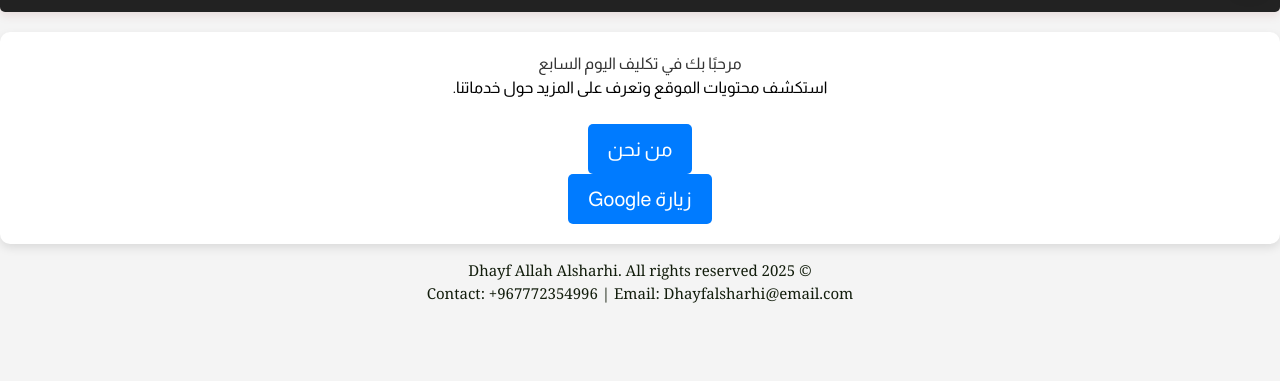
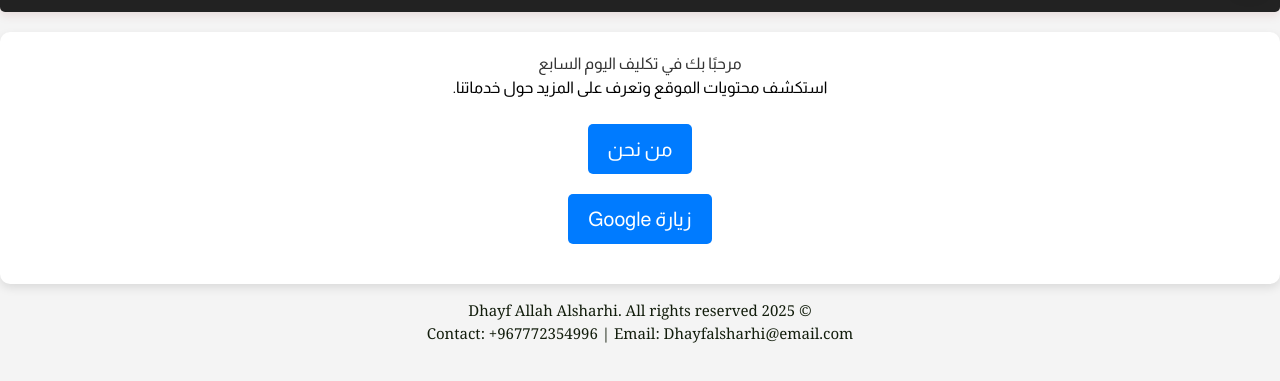
Before and after one commit to alsharhy/Seventh-Day, a plain HTML site: page index.html in a window 1280 px wide. Shown: the part 69-450 px from the top of the page. Drawn offline with nearby package versions, Linux system fonts and the light colour scheme.

Commit message:
Update style.css

```diff
--- a/css/style.css
+++ b/css/style.css
@@ -1,6 +1,5 @@
 body {
-font-family: 'Almarai', sans-serif;
-  font-family: 'Cairo', sans-serif;
+  font-family: 'Almarai', sans-serif;
   direction: rtl;
   text-align: center;
   background-color: #f4f4f4;
@@ -77,6 +76,7 @@ nav a:hover {
   border-radius: 5px;
   font-size: 20px;
   transition: 0.3s;
+  margin-bottom: 20px;
 }
 
 .btn:hover {
@@ -124,9 +124,6 @@ nav a:hover {
     }
 
 
-    body {
-      font-family: 'Almarai', sans-serif;
-    }
 
    .sidebar.active {
       transform: translateX(0);
```
